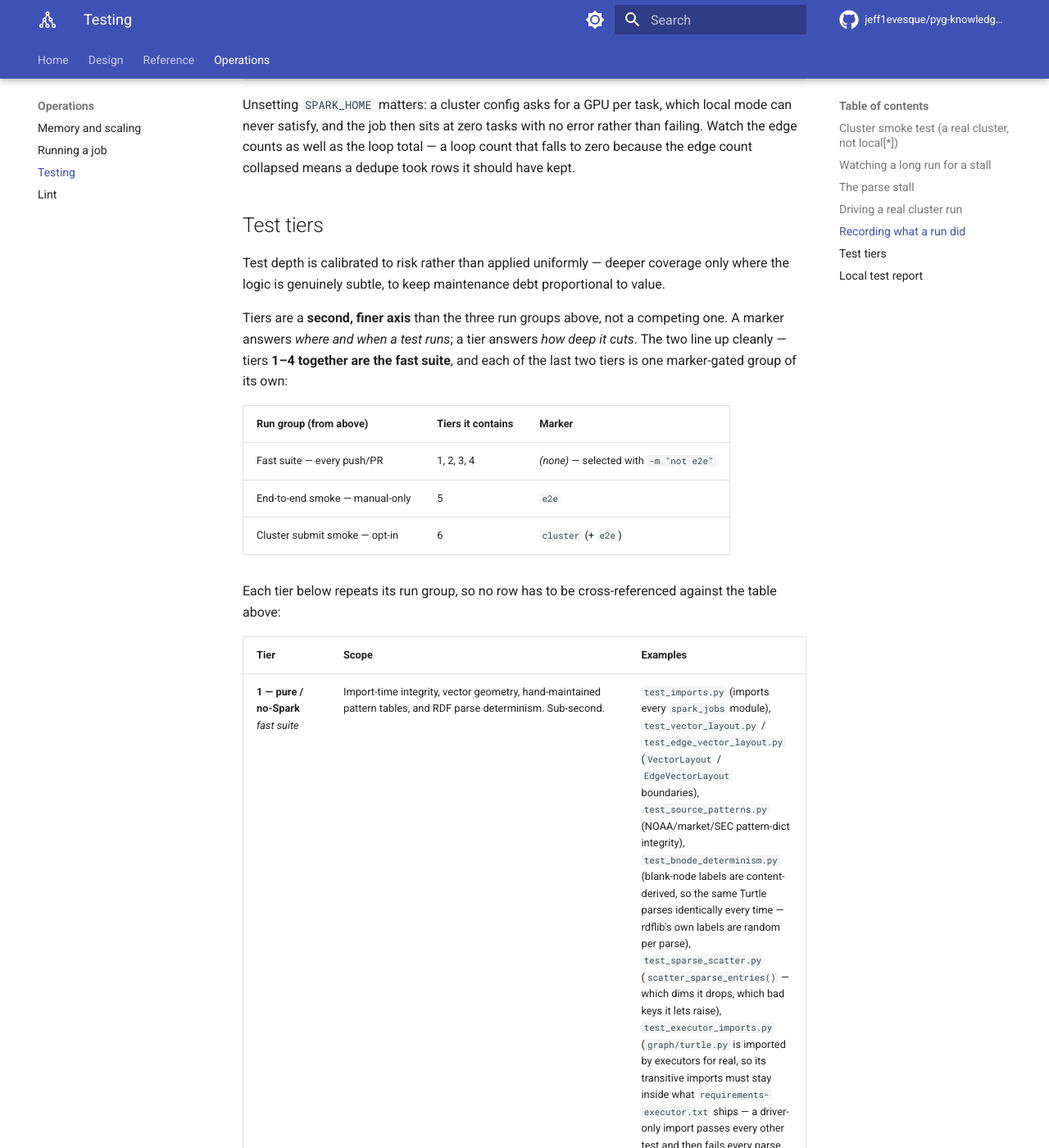
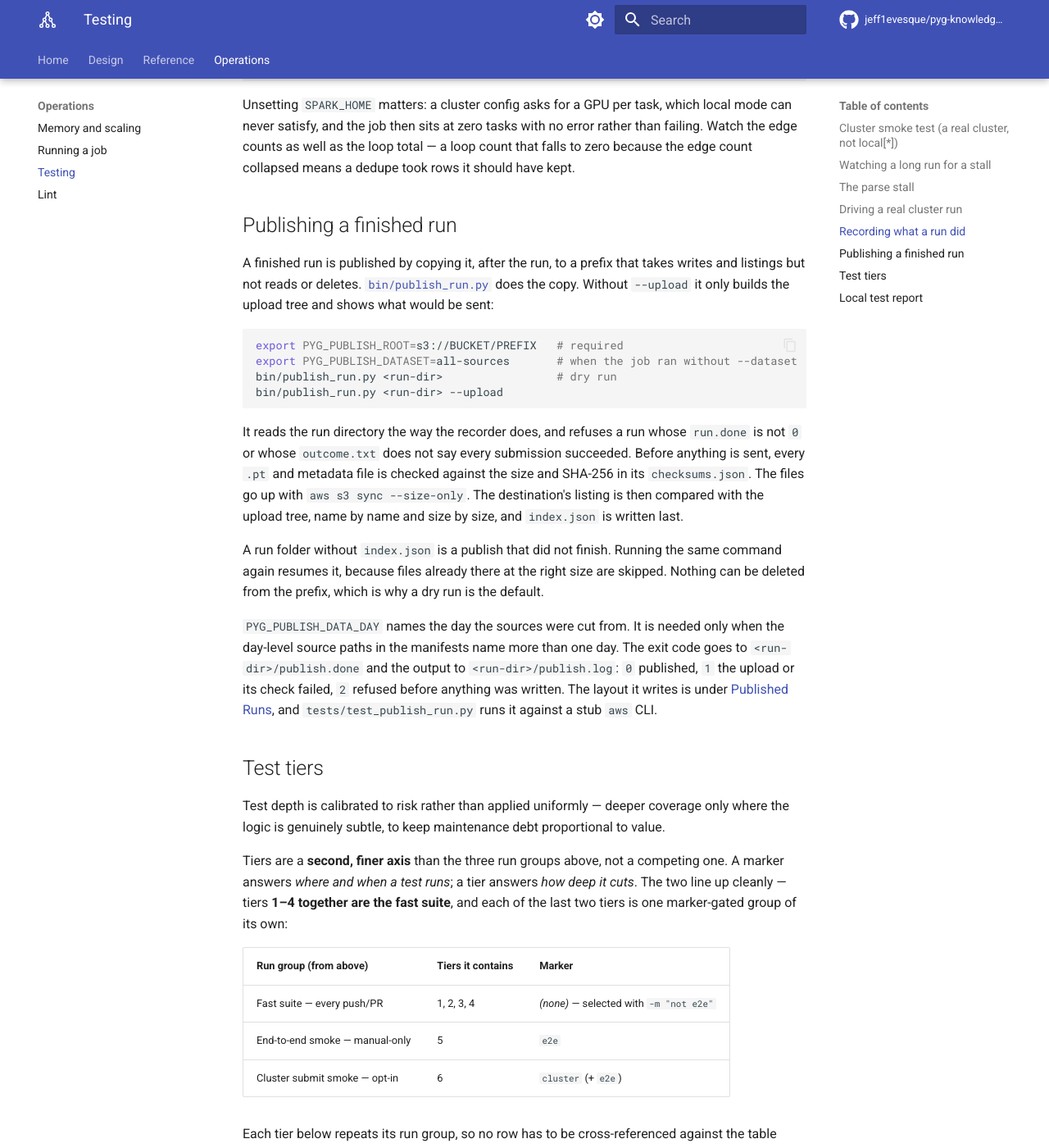
Before and after one commit to jeff1evesque/pyg-knowledge-graph-builder, an MkDocs documentation site: the page built from documentation/operations/testing.md, in a window 1280 px wide and 1400 px high, scrolled down 7969 px. Shown: the whole window at 82% size. Built offline with MkDocs 1.6.1 and Material for MkDocs 9.7.7, drawn with Linux system fonts in a browser that asks for light colours; comment, search, counter and statistics services are not loaded.

Commit message:
#407: testing.md, add a section on publishing a finished run

````diff
--- a/documentation/operations/testing.md
+++ b/documentation/operations/testing.md
@@ -279,6 +279,41 @@ rather than failing. Watch the edge counts as well as the loop total — a loop
 count that falls to zero because the edge count collapsed means a dedupe took
 rows it should have kept.
 
+## Publishing a finished run
+
+A finished run is published by copying it, after the run, to a prefix that takes
+writes and listings but not reads or deletes.
+[`bin/publish_run.py`](https://github.com/jeff1evesque/pyg-knowledge-graph-builder/blob/master/bin/publish_run.py)
+does the copy. Without `--upload` it only builds the upload tree and shows what
+would be sent:
+
+```bash
+export PYG_PUBLISH_ROOT=s3://BUCKET/PREFIX   # required
+export PYG_PUBLISH_DATASET=all-sources       # when the job ran without --dataset
+bin/publish_run.py <run-dir>                 # dry run
+bin/publish_run.py <run-dir> --upload
+```
+
+It reads the run directory the way the recorder does, and refuses a run whose
+`run.done` is not `0` or whose `outcome.txt` does not say every submission
+succeeded. Before anything is sent, every `.pt` and metadata file is checked
+against the size and SHA-256 in its `checksums.json`. The files go up with
+`aws s3 sync --size-only`. The destination's listing is then compared with the
+upload tree, name by name and size by size, and `index.json` is written last.
+
+A run folder without `index.json` is a publish that did not finish. Running the
+same command again resumes it, because files already there at the right size are
+skipped. Nothing can be deleted from the prefix, which is why a dry run is the
+default.
+
+`PYG_PUBLISH_DATA_DAY` names the day the sources were cut from. It is needed only
+when the day-level source paths in the manifests name more than one day. The exit
+code goes to `<run-dir>/publish.done` and the output to `<run-dir>/publish.log`:
+`0` published, `1` the upload or its check failed, `2` refused before anything
+was written. The layout it writes is under
+[Published Runs](../reference/outputs.md#published-runs), and
+`tests/test_publish_run.py` runs it against a stub `aws` CLI.
+
 ## Test tiers
 
 Test depth is calibrated to risk rather than applied uniformly — deeper coverage only where the logic is genuinely subtle, to keep maintenance debt proportional to value.
````
